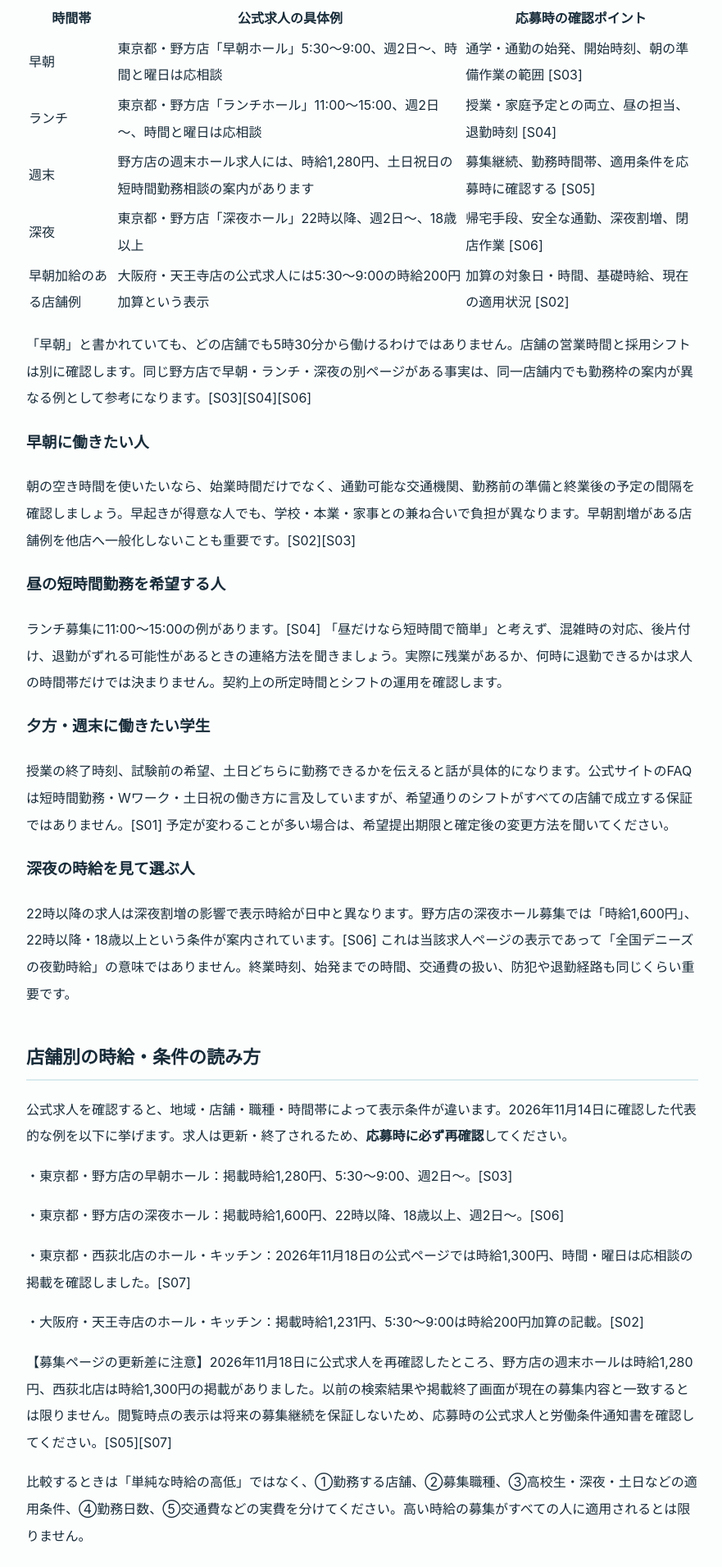
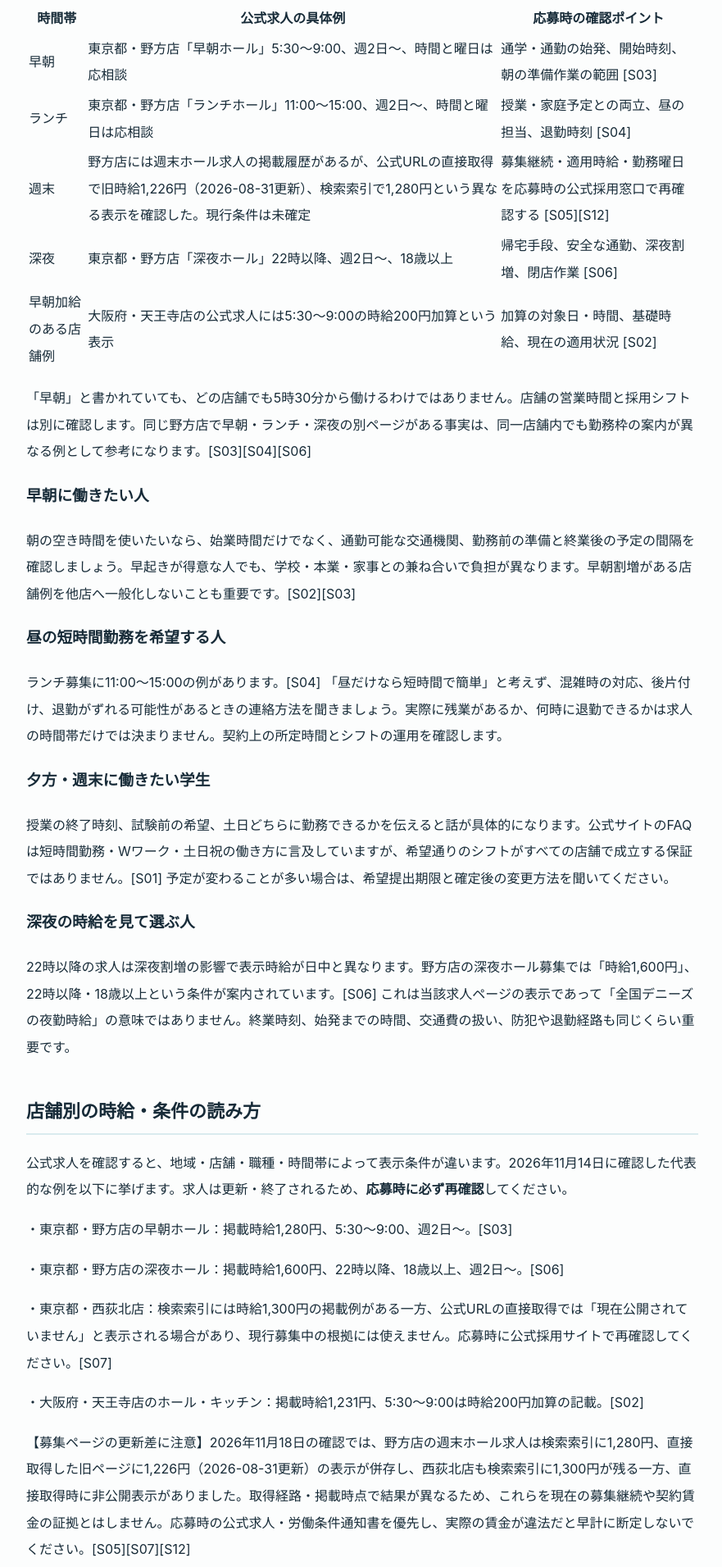
Before and after one commit to japanwillis/baito-hyouban, an Astro site: page /company/dennys in a window 1280 px wide. Shown: the part 4643-6554 px from the top of the page at 82% size, without its empty margins (198-1079 px from the left). Built offline with nearby package versions, Linux system fonts and the light colour scheme; Astro itself is replaced by a stand-in of ours.

Commit message:
fix(BH-0049): restore conservative sourcing for conflicting Denny's listings

```diff
--- a/src/pages/company/dennys.md
+++ b/src/pages/company/dennys.md
@@ -89,7 +89,7 @@ editorialStatus: "approved"
 | --- | --- | --- |
 | 早朝 | 東京都・野方店「早朝ホール」5:30～9:00、週2日～、時間と曜日は応相談 | 通学・通勤の始発、開始時刻、朝の準備作業の範囲 [S03] |
 | ランチ | 東京都・野方店「ランチホール」11:00～15:00、週2日～、時間と曜日は応相談 | 授業・家庭予定との両立、昼の担当、退勤時刻 [S04] |
-| 週末 | 野方店の週末ホール求人には、時給1,280円、土日祝日の短時間勤務相談の案内があります | 募集継続、勤務時間帯、適用条件を応募時に確認する [S05] |
+| 週末 | 野方店には週末ホール求人の掲載履歴があるが、公式URLの直接取得で旧時給1,226円（2026-08-31更新）、検索索引で1,280円という異なる表示を確認した。現行条件は未確定 | 募集継続・適用時給・勤務曜日を応募時の公式採用窓口で再確認する [S05][S12] |
 | 深夜 | 東京都・野方店「深夜ホール」22時以降、週2日～、18歳以上 | 帰宅手段、安全な通勤、深夜割増、閉店作業 [S06] |
 | 早朝加給のある店舗例 | 大阪府・天王寺店の公式求人には5:30～9:00の時給200円加算という表示 | 加算の対象日・時間、基礎時給、現在の適用状況 [S02] |
 
@@ -119,11 +119,11 @@ editorialStatus: "approved"
 
 ・東京都・野方店の深夜ホール：掲載時給1,600円、22時以降、18歳以上、週2日～。[S06]
 
-・東京都・西荻北店のホール・キッチン：2026年11月18日の公式ページでは時給1,300円、時間・曜日は応相談の掲載を確認しました。[S07]
+・東京都・西荻北店：検索索引には時給1,300円の掲載例がある一方、公式URLの直接取得では「現在公開されていません」と表示される場合があり、現行募集中の根拠には使えません。応募時に公式採用サイトで再確認してください。[S07]
 
 ・大阪府・天王寺店のホール・キッチン：掲載時給1,231円、5:30～9:00は時給200円加算の記載。[S02]
 
-【募集ページの更新差に注意】2026年11月18日に公式求人を再確認したところ、野方店の週末ホールは時給1,280円、西荻北店は時給1,300円の掲載がありました。以前の検索結果や掲載終了画面が現在の募集内容と一致するとは限りません。閲覧時点の表示は将来の募集継続を保証しないため、応募時の公式求人と労働条件通知書を確認してください。[S05][S07]
+【募集ページの更新差に注意】2026年11月18日の確認では、野方店の週末ホール求人は検索索引に1,280円、直接取得した旧ページに1,226円（2026-08-31更新）の表示が併存し、西荻北店も検索索引に1,300円が残る一方、直接取得時に非公開表示がありました。取得経路・掲載時点で結果が異なるため、これらを現在の募集継続や契約賃金の証拠とはしません。応募時の公式求人・労働条件通知書を優先し、実際の賃金が違法だと早計に断定しないでください。[S05][S07][S12]
 
 比較するときは「単純な時給の高低」ではなく、①勤務する店舗、②募集職種、③高校生・深夜・土日などの適用条件、④勤務日数、⑤交通費などの実費を分けてください。高い時給の募集がすべての人に適用されるとは限りません。
 
@@ -379,7 +379,7 @@ A. 本記事では独立性や掲載条件を検証した店舗別口コミを
 
 求人掲載の表示更新日：2026-10-30／内容確認：2026-11-14
 
-[S05] デニーズ 野方店「週末のホールスタッフ」公式求人（2026-11-18再確認。時給1,280円の掲載例）
+[S05] デニーズ 野方店「週末のホールスタッフ」公式求人（2026-11-18確認：検索索引1,280円と直接取得旧ページ1,226円に差があり、現行募集条件として断定しない）
 
 <https://dennys-job.net/jobfind-pc/job/All/30408>
 
@@ -391,7 +391,7 @@ A. 本記事では独立性や掲載条件を検証した店舗別口コミを
 
 求人掲載の表示更新日：2026-10-08／内容確認：2026-11-14
 
-[S07] デニーズ 西荻北店「ホール・キッチンスタッフ」公式求人（2026-11-18再確認。時給1,300円の掲載例）
+[S07] デニーズ 西荻北店「ホール・キッチンスタッフ」公式求人（2026-11-18確認：検索索引1,300円、直接取得時に非公開表示があり現行募集を保証しない）
 
 <https://dennys-job.net/jobfind-pc/job/All/33384>
 
```
